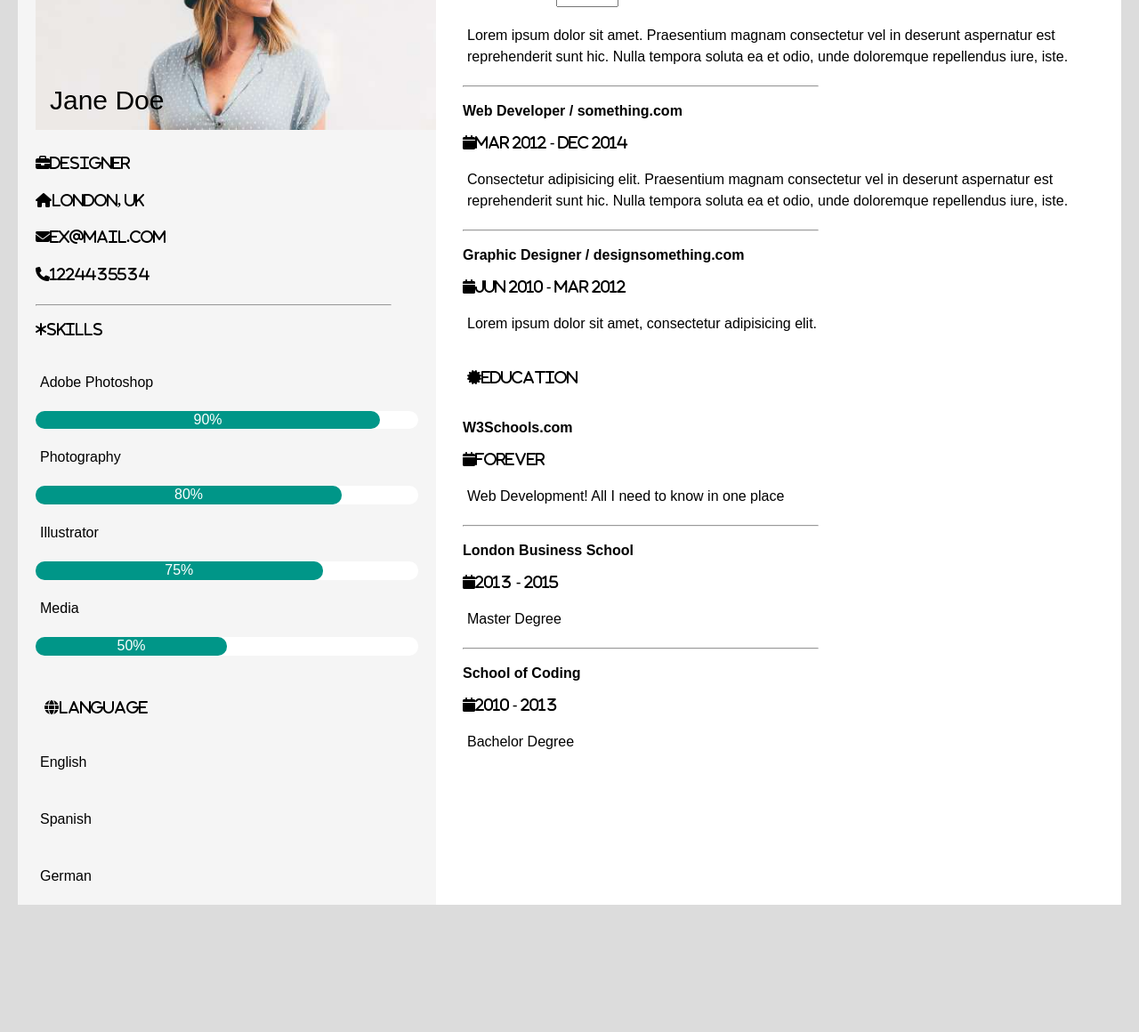
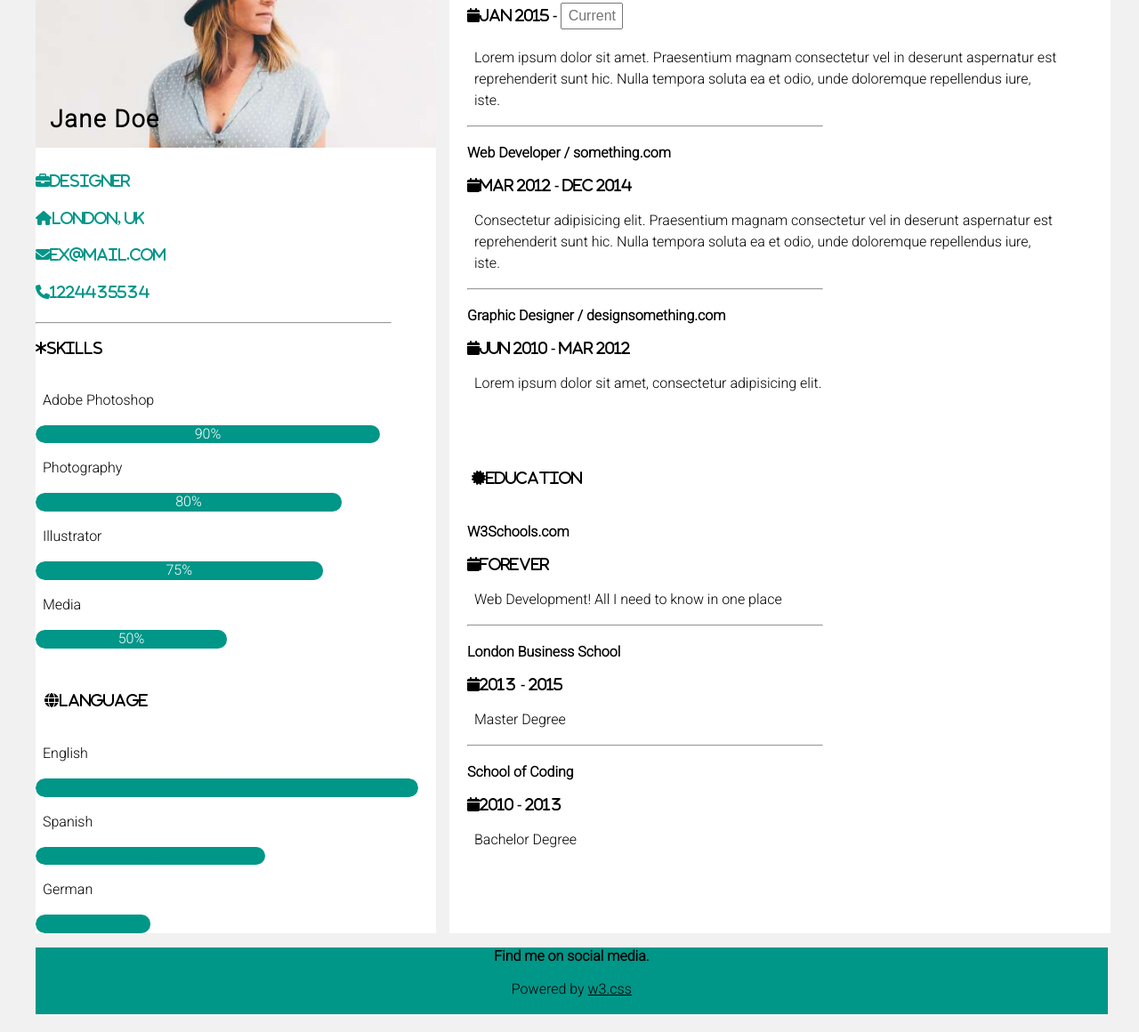
Before and after one commit to Nathanael-Lontsi/cv-template, a plain HTML site: page index.html in a window 1280 px wide. Shown: the part 169-1329 px from the top of the page at 89% size. Before the commit the page ends 1201 px from the top, so only its background shows below. Drawn offline with Linux system fonts and the light colour scheme.

Commit message:
new modifications made

```diff
--- a/assets/styles/style.css
+++ b/assets/styles/style.css
@@ -1,39 +1,41 @@
 * {
+  box-sizing: border-box;
   margin: 0;
+  overflow-x: hidden;
   padding: 0;
-  box-sizing: border-box;
-  font-family: Poppins, sans-serif;
 }
 
 body {
-  display: flex;
   align-items: center;
+  font-family: 'Roboto', sans-serif;
+  background: #f1f1f1;
+  padding: 20px;
   justify-content: center;
-  min-height: 100vh;
-  background: #dcdcdc;
+  margin-left: 20px;
 }
 
 .container {
+  background-color: #f1f1f1;
+  display: grid;
+  gap: 15px;
+  grid-template-columns: auto auto;
+  margin-top: 15px;
   position: relative;
-  width: 300%;
-  max-width: 1500px;
-  min-height: 1000px;
-  background-color: #fff;
-  display: grid;
-  grid-template-columns: 1fr 2fr;
-  margin: 15px 20px;
+  width: 99%;
 }
 
-.container .left-side {
+.left-side {
+  background-color: #fff;
+  /* float: left; */
   position: relative;
-  background-color: #f5f5f5;
-  padding-left: 20px;
 }
 
-.container .right-side {
+.right-side {
+  background-color: #fff;
+  /* float: left; */
+  padding: 0 50px 0 20px;
   position: relative;
-  background-color: #fff;
-  padding-left: 30px;
+  width: 100%;
 }
 
 .profile {
@@ -45,14 +47,18 @@ body {
 .jane-doe {
   position: absolute;
   bottom: 20px;
+  letter-spacing: 1.5px;
   left: 16px;
-  font-size: 30px;
-  font-weight: 400;
+  font-size: 27px;
 }
 
 .icons {
   display: grid;
   line-height: 1.6;
+}
+
+.icons .fa {
+  color: #009688;
 }
 
 hr {
@@ -67,15 +73,15 @@ hr {
   border-radius: 10px;
 }
 
-.globe-icon {
-  padding: 50px 10px 20px;
-}
-
 .row {
   background-color: #009688;
   color: #fff;
   line-height: 1.3;
   border-radius: 10px;
+}
+
+.globe-icon {
+  padding: 50px 10px 20px;
 }
 
 .bar {
@@ -88,9 +94,15 @@ hr {
 
 .col {
   background-color: #009688;
-  color: #fff;
+  color: #009688;
   line-height: 1.3;
   border-radius: 10px;
+}
+
+.inner-box {
+  display: grid;
+  grid-template-columns: auto;
+  margin-bottom: 50px;
 }
 
 .suitcase-icon {
@@ -110,10 +122,21 @@ h1 {
 }
 
 p {
-  padding: 20px 5px;
+  padding: 2vh 1vh;
   line-height: 1.5;
 }
 
 .certificate-icon {
   padding: 20px 5px;
 }
+
+.footer {
+  text-align: center;
+  background-color: #009688;
+  margin-right: 1.2vw;
+  margin-top: 2vh;
+}
+
+a {
+  color: #000;
+}
--- a/index.html
+++ b/index.html
@@ -7,6 +7,7 @@
     <meta name="viewport" content="width=device-width, initial-scale=1.0">
     <link rel="stylesheet" href="assets/styles/style.css">
     <link rel="stylesheet" href="https://cdnjs.cloudflare.com/ajax/libs/font-awesome/6.2.0/css/all.min.css">
+    <link href="https://fonts.googleapis.com/css2?family=Roboto:wght@300&display=swap" rel="stylesheet">
     <title>CV template</title>
 </head>
 
@@ -14,8 +15,8 @@
     <div class="container">
         <div class="left-side">
             <div class="profile">
-                <img src="assets/images/avatar_hat.jpg" alt="Avatar" width="450px">
-                <div class="jane-doe">Jane Doe</div>
+                <img src="assets/images/avatar_hat.jpg" alt="Avatar" width="450vw">
+                <div class="jane-doe"><b>Jane Doe</b></div>
             </div>
             <div class="icons"><br>
                 <i class="fa fa-briefcase" aria-hidden="true">Designer</i><br>
@@ -59,22 +60,23 @@
                 <p>English</p>
             </div>
             <div class="bar">
-                <div class="row" style="width:100%"></div>
+                <div class="col" style="width:100%">100</div>
             </div>
             <div>
                 <p>Spanish</p>
             </div>
             <div class="bar">
-                <div class="row" style="width:60%"></div>
+                <div class="col" style="width:60%">60</div>
             </div>
             <div>
                 <p>German</p>
             </div>
             <div class="bar">
-                <div class="row" style="width:30%"></div>
+                <div class="col" style="width:30%">30</div>
             </div>
         </div>
         <div class="right-side">
+            <div class="inner-box">
                 <div class="suitcase-icon">
                     <i class="fa fa-suitcase" aria-hidden="true">Work Experience</i>
                 </div>
@@ -116,6 +118,8 @@
                         <p>Lorem ipsum dolor sit amet, consectetur adipisicing elit.</p>
                     </div>
                 </div>
+            </div>
+            <div class="inner-box">
                 <div class="certificate-icon">
                     <i class="fa fa-certificate" aria-hidden="true">Education</i>
                 </div>
@@ -154,8 +158,10 @@
                 </div>
             </div>
         </div>
-    <footer>
-
+    </div>
+    <footer class="footer">
+        <h1>Find me on social media.</h1>
+        <p>Powered by <a href="https://www.w3schools.com/w3css/default.asp">w3.css</a></p>
     </footer>
 </body>
 
```
Lines whose indentation alone changed are shown as unchanged.
